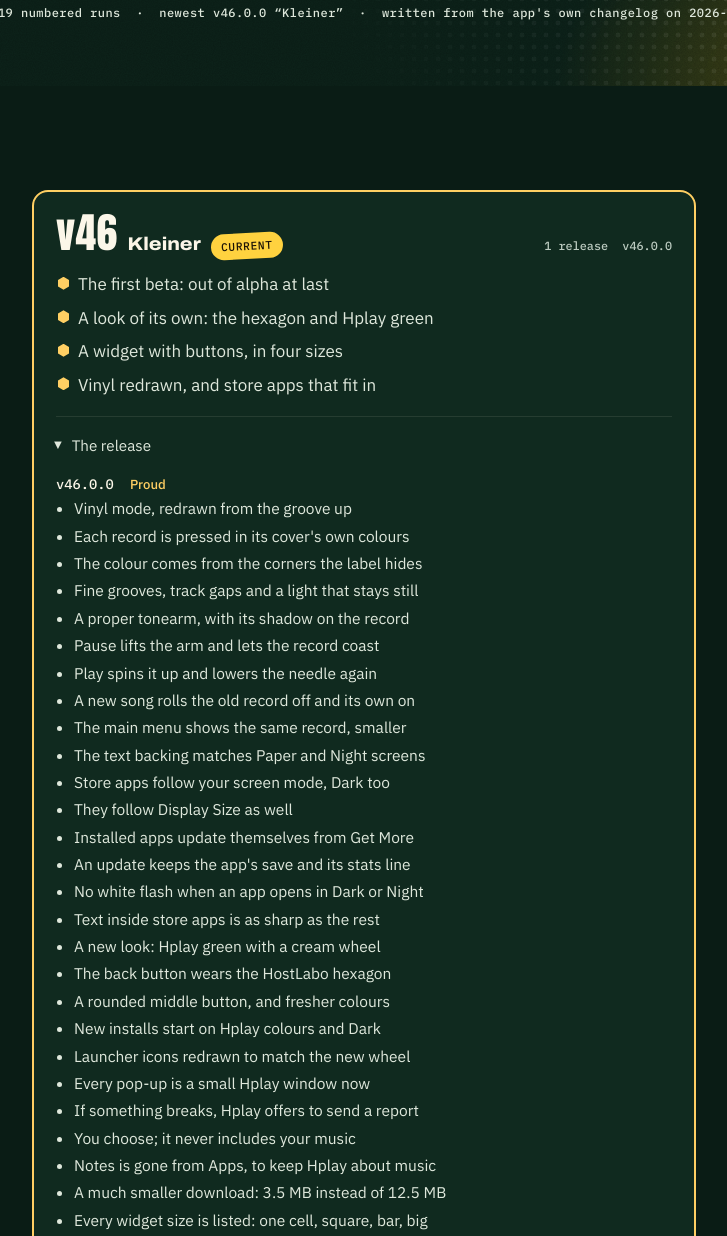
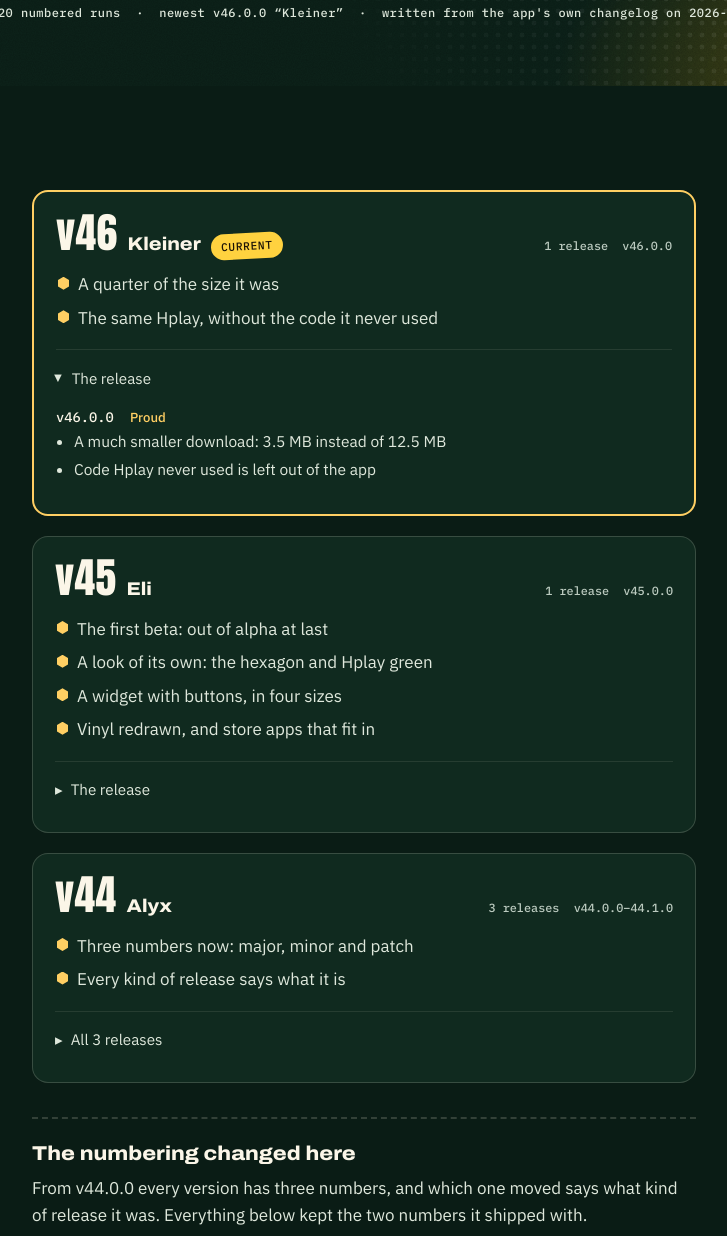
Before and after one commit to IwoHost/hplaysite, a plain HTML site: page changelog.html in a window 1280 px wide. Shown: the part 355-1591 px from the top of the page, without its empty margins (276-1003 px from the left). Drawn offline with Linux system fonts and the light colour scheme.

Commit message:
Keep Eli: v45 was the first beta, v46 is the small one
Co-Authored-By: Claude Opus 5.5 <noreply@anthropic.com>
Claude-Session: https://claude.ai/code/session_0196H8RBrsk62vmQc2Wm45Jf

```diff
--- a/changelog.html
+++ b/changelog.html
@@ -83,7 +83,7 @@
     <span class="sticker">Every release</span>
     <h1 class="head">Changelog</h1>
     <p class="dek">Every release, newest first. Each number gets a few lines on what the whole run was for, and its releases underneath.</p>
-    <p class="stamp">82 releases across 19 numbered runs &nbsp;·&nbsp; newest v46.0.0 “Kleiner” &nbsp;·&nbsp; written from the app's own changelog on 2026-11-15</p>
+    <p class="stamp">83 releases across 20 numbered runs &nbsp;·&nbsp; newest v46.0.0 “Kleiner” &nbsp;·&nbsp; written from the app's own changelog on 2026-11-15</p>
   </div>
 </div>
 
@@ -97,15 +97,37 @@
       <span class="count">1 release &nbsp;v46.0.0</span>
     </div>
     <ul class="about">
+      <li>A quarter of the size it was</li>
+      <li>The same Hplay, without the code it never used</li>
+    </ul>
+    <details open>
+      <summary>The release</summary>
+      <div class="rel">
+        <h3>v46.0.0 <span class="kind">Proud</span></h3>
+        <ul>
+          <li>A much smaller download: 3.5 MB instead of 12.5 MB</li>
+          <li>Code Hplay never used is left out of the app</li>
+        </ul>
+      </div>
+    </details>
+  </div>
+
+  <div class="run">
+    <div class="runhead">
+      <h2>v45</h2>
+      <span class="code">Eli</span>
+      <span class="count">1 release &nbsp;v45.0.0</span>
+    </div>
+    <ul class="about">
       <li>The first beta: out of alpha at last</li>
       <li>A look of its own: the hexagon and Hplay green</li>
       <li>A widget with buttons, in four sizes</li>
       <li>Vinyl redrawn, and store apps that fit in</li>
     </ul>
-    <details open>
+    <details>
       <summary>The release</summary>
       <div class="rel">
-        <h3>v46.0.0 <span class="kind">Proud</span></h3>
+        <h3>v45.0.0 <span class="kind">Proud</span></h3>
         <ul>
           <li>Vinyl mode, redrawn from the groove up</li>
           <li>Each record is pressed in its cover's own colours</li>
@@ -132,7 +154,6 @@
           <li>If something breaks, Hplay offers to send a report</li>
           <li>You choose; it never includes your music</li>
           <li>Notes is gone from Apps, to keep Hplay about music</li>
-          <li>A much smaller download: 3.5 MB instead of 12.5 MB</li>
           <li>Every widget size is listed: one cell, square, bar, big</li>
           <li>The widget and lock screen never keep the last cover</li>
           <li>A new widget: the cover, the title and the artist</li>
```
Also changed, not shown: index.html (+5 -5 lines), review.html (+1 -1 lines), img/app/scr-changelog.jpg, llms.txt.
